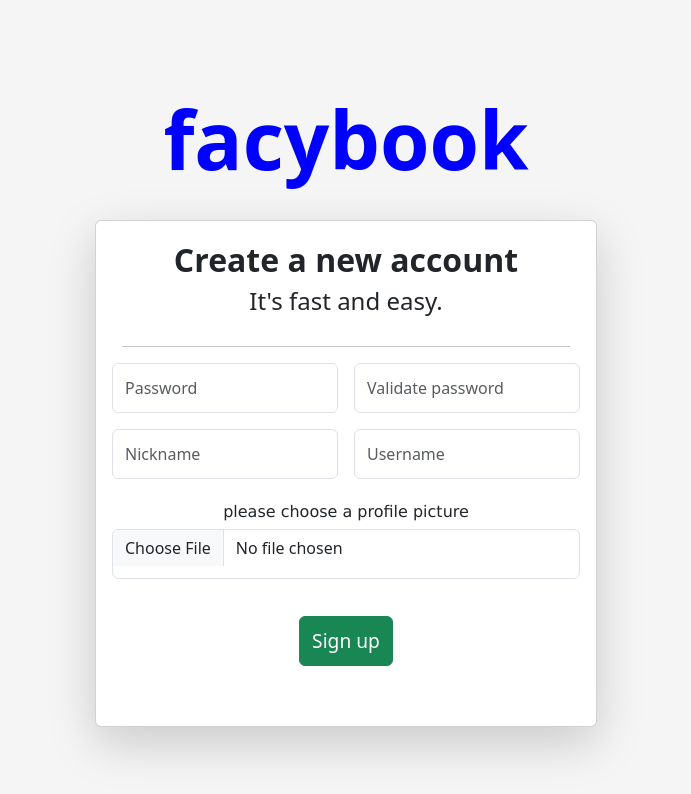
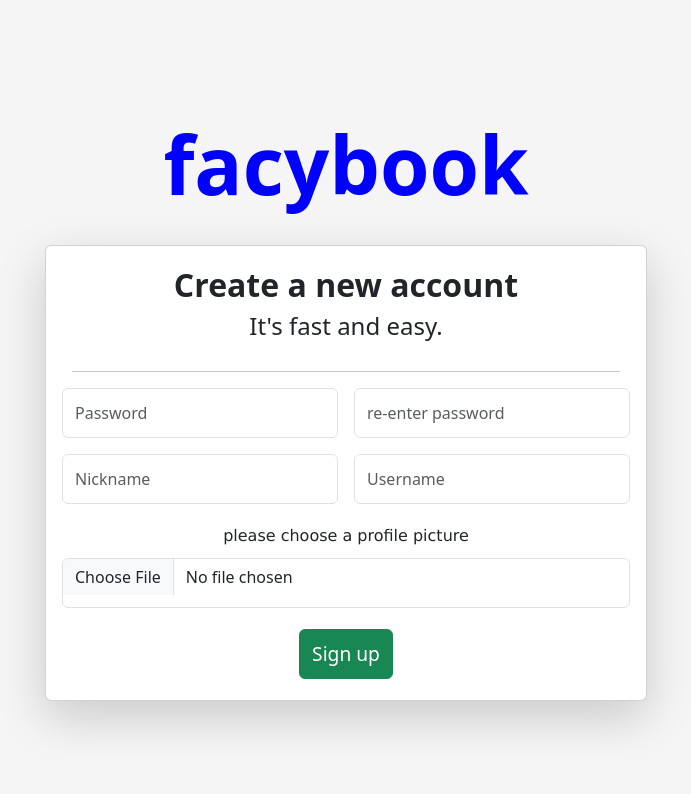
Before and after one commit to HadarPadael/FacyBook, a React (Create React App) app: page /SignUp in a window 1280 px wide. Shown: the top 794 px of the page, without its empty margins (294-985 px from the left). Built offline with nearby package versions, Linux system fonts and the light colour scheme.

Commit message:
SignUp logic complete. T0 DO: organize logic in better components

```diff
--- a/src/InputComponent.js
+++ b/src/InputComponent.js
@@ -1,7 +1,13 @@
 function InputComponent({ type, placeholder, classType, onChange }) {
   return (
     <div className={classType}>
-      <input type={type} className="form-control" placeholder={placeholder} onChange={onChange} />
+      <input
+        type={type}
+        className="form-control"
+        placeholder={placeholder}
+        onChange={onChange}
+        required
+      />
     </div>
   );
 }
--- /dev/null
+++ b/src/SignUpPage/CreateSignUpList.js
@@ -0,0 +1,43 @@
+import InputComponent from "../InputComponent";
+
+function CreateSignUpList({
+  setPassword,
+  setValidPassword,
+  setUsername,
+  setNickname,
+}) {
+  const InputComponents = [
+    {
+      type: "password",
+      placeholder: "Password",
+      classType: "col-md-6",
+      onChange: (e) => setPassword(e.target.value),
+    },
+    {
+      type: "password",
+      placeholder: "re-enter password",
+      classType: "col-md-6",
+      onChange: (e) => setValidPassword(e.target.value),
+    },
+    {
+      type: "text",
+      placeholder: "Nickname",
+      classType: "col-md-6",
+      onChange: (e) => setNickname(e.target.value),
+    },
+    {
+      type: "text",
+      placeholder: "Username",
+      classType: "col-md-6",
+      onChange: (e) => setUsername(e.target.value),
+    },
+  ];
+
+  const SignUpList = InputComponents.map((input, key) => {
+    return <InputComponent {...input} key={key} />;
+  });
+
+  return <div className="row g-3">{SignUpList}</div>;
+}
+
+export default CreateSignUpList;
--- /dev/null
+++ b/src/SignUpPage/InteractionLogic/ValidateFields.js
@@ -0,0 +1,73 @@
+import { useState } from "react";
+import { useNavigate } from "react-router-dom";
+import CreateSignUpList from "../CreateSignUpList";
+
+function ValidateFields() {
+  const [password, setPassword] = useState("");
+  const [validPassword, setValidPassword] = useState("");
+  const [nickname, setNickname] = useState("");
+  const [username, setUsername] = useState("");
+  const [image, setImage] = useState(null);
+  const [error, setError] = useState("");
+  const navigate = useNavigate();
+
+  const handleSubmit = (event) => {
+    event.preventDefault();
+
+    if (password !== validPassword) {
+      setError("passwords don't match!");
+    } else if (password.length < 8) {
+      setError("passwords must be at least 8 characters!");
+    } else {
+      navigate("/");
+    }
+  };
+
+  const handleImageChange = (event) => {
+    const file = event.target.files[0];
+    setImage(file);
+  };
+
+  return (
+    <div>
+      {error && <div className="error">{error}</div>}
+      <form onSubmit={handleSubmit}>
+        <CreateSignUpList
+          setPassword={setPassword}
+          setValidPassword={setValidPassword}
+          setNickname={setNickname}
+          setUsername={setUsername}
+        />
+        <div className="mb-3">
+          <label id="InstructionLabel">please choose a profile picture</label>
+          <input
+            type="file"
+            accept="image/*"
+            onChange={handleImageChange}
+            className="form-control"
+            aria-label="file example"
+            required
+          />
+        </div>
+        <div className="col-12">
+          {image && (
+            <div>
+              <img
+                id="previewPic"
+                src={URL.createObjectURL(image)}
+                alt="Preview"
+              />
+            </div>
+          )}
+        </div>
+        <div className="col-12">
+          <button id="sign-up-btn" className="btn btn-success" type="submit">
+            Sign up
+          </button>
+        </div>
+      </form>
+    </div>
+  );
+}
+
+export default ValidateFields;
--- a/src/SignUpPage/SignUp.css
+++ b/src/SignUpPage/SignUp.css
@@ -1,23 +1,35 @@
 #SignUpCard {
-    width: 500px;
-    height:500px;
+    width: 600px;
+    height: 100%;
     margin-top: 0px;
-    margin-bottom: 5px;
     text-align: center;
 }
-#appName{
+
+#appName {
     margin-bottom: 1rem;
 }
-#InstructionLabel{
-    padding: 5px;
-    font-family:'Lucida Sans', 'Lucida Sans Regular', 'Lucida Grande', 'Lucida Sans Unicode', Geneva, Verdana, sans-serif;
+
+#InstructionLabel {
+    padding: 10px;
+    margin-top: 10px;
+    font-family: 'Lucida Sans', 'Lucida Sans Regular', 'Lucida Grande', 'Lucida Sans Unicode', Geneva, Verdana, sans-serif;
 }
-h2{
+
+h2 {
     font-family: inherit;
     font-weight: bold;
 }
-h4{
+
+h4 {
     font-family: inherit;
     font-weight: lighter;
     margin-bottom: 30px;
 }
+
+#previewPic {
+    width: 200px;
+    height: 200px;
+    border-radius: 50%;
+    object-fit:cover;
+    object-position: 50% 5%;
+}
--- a/src/SignUpPage/SignUp.js
+++ b/src/SignUpPage/SignUp.js
@@ -1,4 +1,4 @@
-import SignUpList from "./SignUpList";
+import ValidateFields from "./InteractionLogic/ValidateFields";
 import "./SignUp.css";
 
 function SignUp() {
@@ -12,25 +12,7 @@ function SignUp() {
           <h2>Create a new account</h2>
           <h4>It's fast and easy.</h4>
           <hr />
-          <form class="row g-3">
-            {SignUpList}
-            <div className="mb-3">
-              <label id="InstructionLabel">
-                please choose a profile picture
-              </label>
-              <input
-                type="file"
-                className="form-control"
-                aria-label="file example"
-                required
-              />
-            </div>
-            <div className="col-12">
-              <button id="sign-up-btn" className="btn btn-success" type="submit">
-                Sign up
-              </button>
-            </div>
-          </form>
+          <ValidateFields />
         </div>
       </div>
     </div>
--- a/src/SignUpPage/SignUpList.js
+++ /dev/null
@@ -1,18 +0,0 @@
-import InputComponent from "../InputComponent";
-
-const InputComponents = [
-  { type: "password", placeholder: "Password", classType: "col-md-6" },
-  {
-    type: "password",
-    placeholder: "Validate password",
-    classType: "col-md-6",
-  },
-  { type: "text", placeholder: "Nickname", classType: "col-md-6" },
-  { type: "text", placeholder: "Username", classType: "col-md-6" },
-];
-
-const SignUpList = InputComponents.map((input, key) => {
-  return <InputComponent {...input} key={key} />;
-});
-
-export default SignUpList;
```
